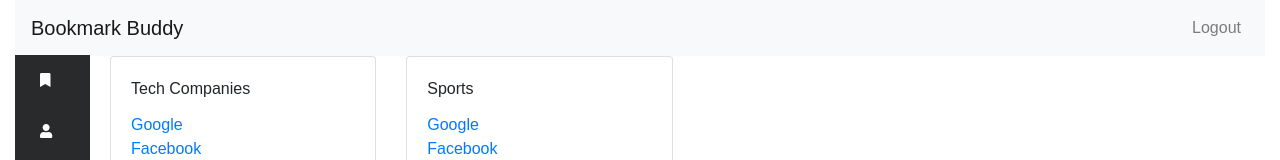
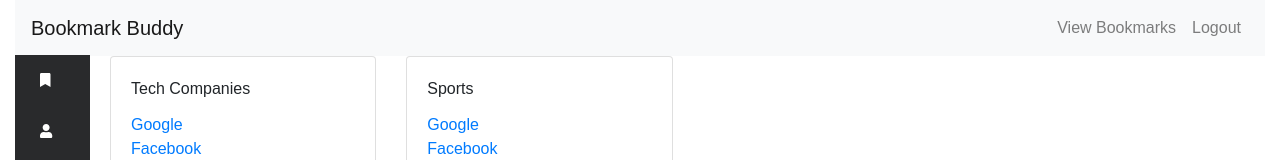
Before and after one commit to bmcveigh/bookmark-web, a React app: page /app in a window 1280 px wide. Shown: the top 160 px of the page. Built offline with nearby package versions, Linux system fonts and the light colour scheme; the HTML template or start-up script is replaced by a standard one.

Commit message:
Added a "View Bookmarks" link.

```diff
--- a/src/components/MainMenu/MainMenu.tsx
+++ b/src/components/MainMenu/MainMenu.tsx
@@ -40,6 +40,14 @@ export default class MainMenu extends React.Component<{}, IState> {
                         <Nav className="ml-auto" navbar={true}>
                             <NavItem>
                                 <Link
+                                    to={"/app"}
+                                    className={"nav-link"}
+                                >
+                                    View Bookmarks
+                                </Link>
+                            </NavItem>
+                            <NavItem>
+                                <Link
                                     to={"/user/logout"}
                                     className={"nav-link"}
                                 >
```
